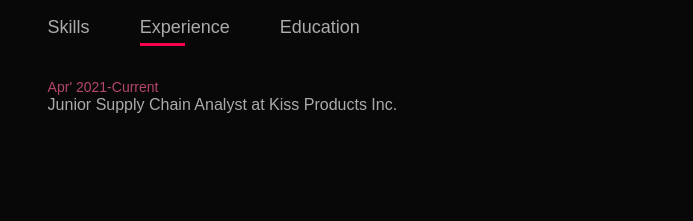
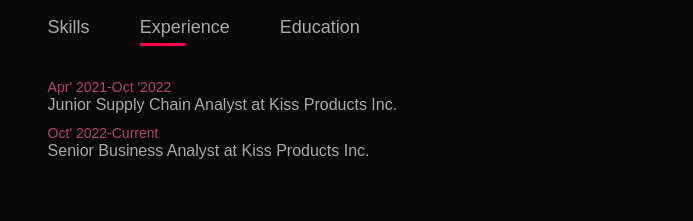
Before and after one commit to ericfflynn/CloudPortfolioChallenge, a plain HTML site: page index.html in a window 1280 px wide. Both pictures are taken after a click on the element "Experience". Shown: the part 1070-1291 px from the top of the page, 490-1183 px from the left. Drawn offline with Linux system fonts and the light colour scheme.

Commit message:
updated experience

```diff
--- a/index.html
+++ b/index.html
@@ -56,7 +56,8 @@
 					</div>
 					<div class="tab-contents" id="experience">
 						<ul>
-							<li><span>Apr' 2021-Current</span><br>Junior Supply Chain Analyst at Kiss Products Inc.</li>
+							<li><span>Apr' 2021-Oct '2022</span><br>Junior Supply Chain Analyst at Kiss Products Inc.</li>
+							<li><span>Oct' 2022-Current</span><br>Senior Business Analyst at Kiss Products Inc.</li>
 						</ul>
 					</div>
 					<div class="tab-contents" id="education">
```
